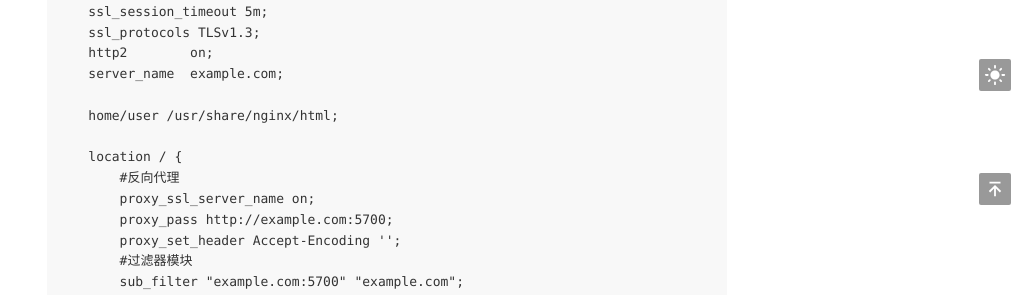
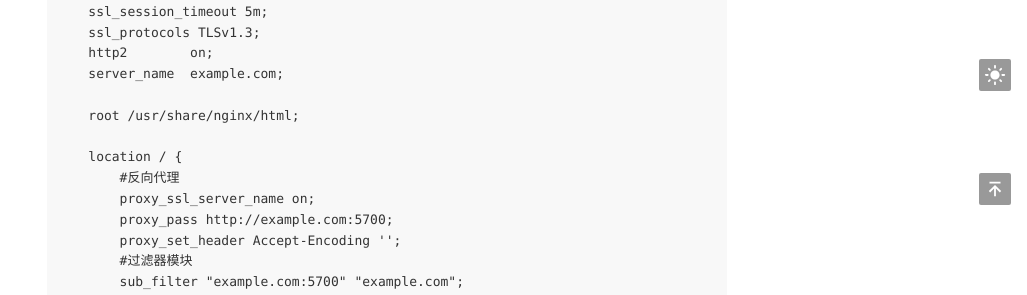
Before and after one commit to nksmiles/nksmiles.github.io, a Jekyll site: the page built from _posts/2023-09-11-enable-https-for-qinglong-panel.md, in a window 1280 px wide. Shown: the part 745-1040 px from the top of the page, without its empty margins (253-1280 px from the left). Built offline with Jekyll 4.4.1, drawn with Linux system fonts in a browser that asks for light colours; comment, search, counter and statistics services are not loaded; some of the changed text lies outside the part shown.

Commit message:
Update 2023-09-11-enable-https-for-qinglong-panel.md

```diff
--- a/_posts/2023-09-11-enable-https-for-qinglong-panel.md
+++ b/_posts/2023-09-11-enable-https-for-qinglong-panel.md
@@ -29,7 +29,7 @@ server {
     http2        on;
     server_name  example.com;
 
-    home/user /usr/share/nginx/html;
+    root /usr/share/nginx/html;
 
     location / {
         #反向代理
```
